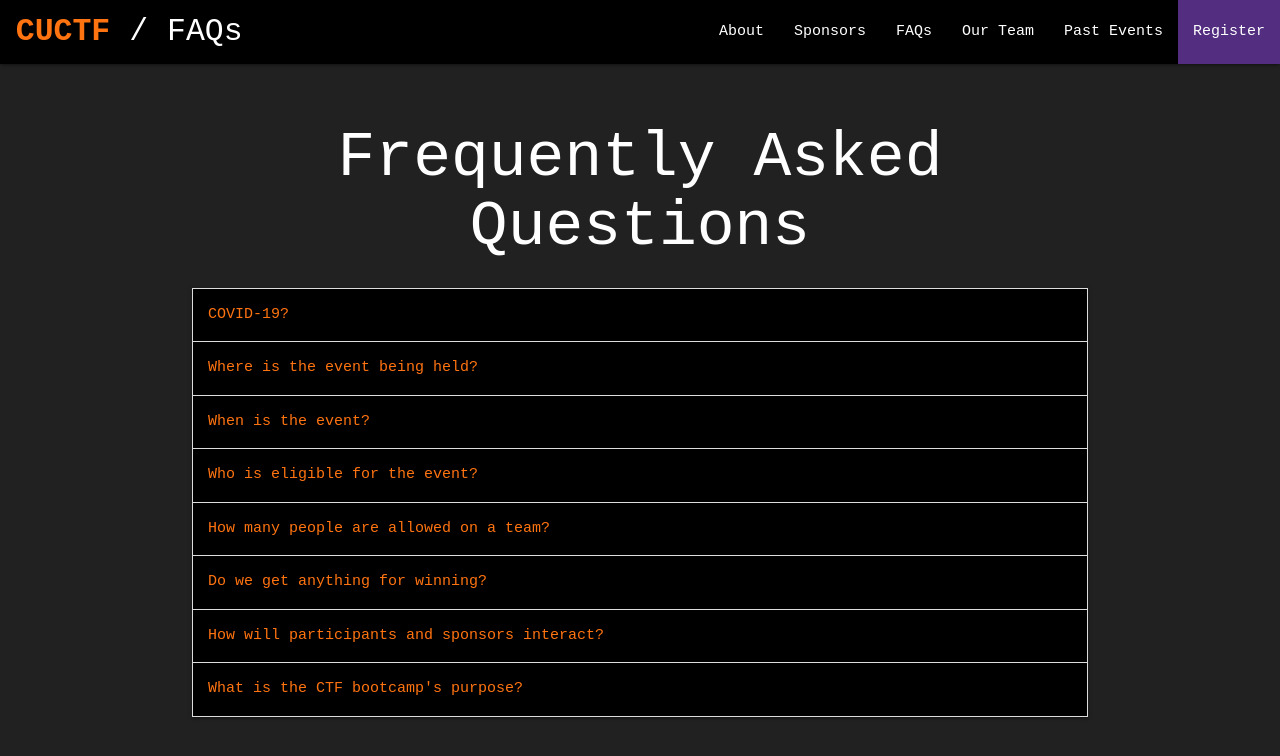
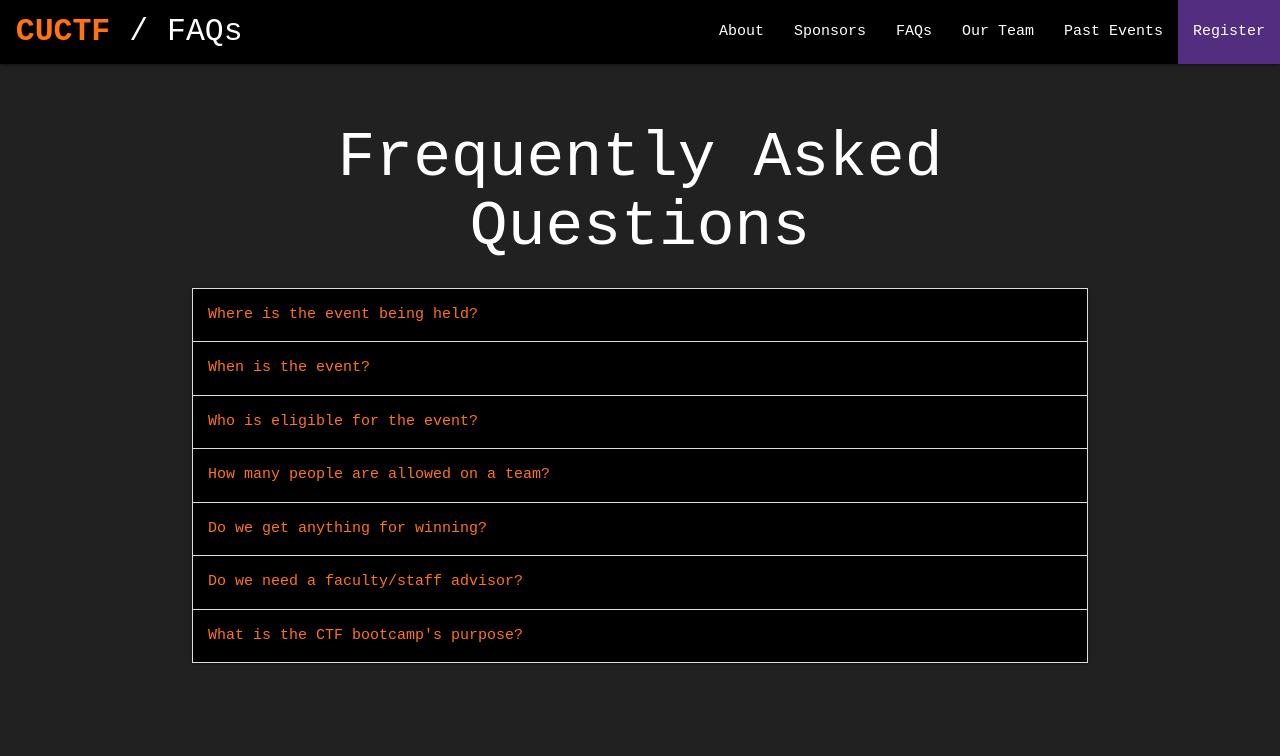
Before and after one commit to CUCyber/cuctf.io, a Jekyll site: the page built from faqs.html, in a window 1280 px wide. Shown: the top 756 px of the page. Built offline with Jekyll 4.4.1, drawn with Linux system fonts in a browser that asks for light colours; nearby versions of some CDN libraries; some web fonts are replaced.

Commit message:
Update the FAQ page to remove references to COVID restrictions. Re-included previous FAQ entries from CUCTF 2019

```diff
--- a/faqs.html
+++ b/faqs.html
@@ -6,40 +6,28 @@ title: FAQs
   <h1 class="text-accent-4 center">Frequently Asked Questions</h1>
   <ul class="collapsible black">
     <li>
-      <div class="collapsible-header black clemson-orange-text">COVID-19?</div>
-      <div class="collapsible-body">
-        <span class="card-title clem"><i class="material-icons">error_outline</i></span>
-        <p>As passionate as we are about cyber security, safety is our number one priority. We sincerely hoped that the situation around COVID-19 would improve enough to continue our event on Clemson University’s campus. However, based on local health experts and community leader recommendations, <strong>it has been determined that CUCTF 2020 will be a completely virtual event on October 3rd</strong>. We refuse to be set back from this announcement and will use this opportunity to:</p>
-        <ul class="browser-default">
-          <li>Allow more colleges and universities to participate by expanding our CTF infrastructure</li>
-          <li>Present opening and closing ceremonies via Zoom</li>
-          <li>Utilize Discord to answer questions, push notifications, and maintain a connection with participants</li>
-        </ul>
-      </div>
-    </li>
-    <li>
       <div class="collapsible-header black clemson-orange-text">Where is the event being held?</div>
-      <div class="collapsible-body"><span>CUCTF 2020 will be held online. More information on how to compete remotely will be announced closer to the competition start date.</span></div>
+      <div class="collapsible-body"><span>The even is being held at Clemson University's Watt Family Innovation Center. The address is <a rel="external noopener" href="https://goo.gl/maps/XZTw4u9Mu72V6P7s6" target="_blank">405 S Palmetto Blvd, Clemson, SC 29634</a>.</span></div>
     </li>
     <li>
       <div class="collapsible-header black clemson-orange-text">When is the event?</div>
-      <div class="collapsible-body"><span>CUCTF 2020 will start October 3rd, 2020 at 12:00pm EDT<br>CUCTF 2020 will end October 3rd, 2020 at 8:00pm EDT.</span></div>
+      <div class="collapsible-body"><span>The event date for CUCTF 2023 is still being decided.</span></div>
     </li>
     <li>
       <div class="collapsible-header black clemson-orange-text">Who is eligible for the event?</div>
-      <div class="collapsible-body"><span>Only university and college teams are eligible for CUCTF 2020.</span></div>
+      <div class="collapsible-body"><span>Only university and college teams are eligible for CUCTF 2023.</span></div>
     </li>
     <li>
       <div class="collapsible-header black clemson-orange-text">How many people are allowed on a team?</div>
-      <div class="collapsible-body"><span>Under normal conditions team size is limited to 4 students. However, because CUCTF 2020 is a remote event, team size will not be limited. Any number of students from the same school can join a team.</span></div>
+      <div class="collapsible-body"><span>You may have up to 4 members on a competing team and, optionally, up to 2 members for the CTF Bootcamp.</span></div>
     </li>
     <li>
       <div class="collapsible-header black clemson-orange-text">Do we get anything for winning?</div>
-      <div class="collapsible-body"><span>Yes! We'll announce the prizes and update this FAQ once we have more information on awards. In 2019, winners received trophies along with cash prizes.</span></div>
+      <div class="collapsible-body"><span>Yes! We'll announce the prizes and update this FAQ once we have more information on awards.</span></div>
     </li>
     <li>
-      <div class="collapsible-header black clemson-orange-text">How will participants and sponsors interact?</div>
-      <div class="collapsible-body"><span>One reason organizations sponsor CUCTF 2020 is to recruit talented individuals who have an interest in cyber security. When registering for the event, participants will have the option of submitting a resume. Sponsors with Bronze status and up will then have the ability to view these submitted resumes and contact applicants if interested. Sponsors with Silver status and up will have the option to host virtual Zoom lobbies to connect with participants.</span></div>
+      <div class="collapsible-header black clemson-orange-text">Do we need a faculty/staff advisor?</div>
+      <div class="collapsible-body"><span>An advisor is not necessary to participate in CUCTF but having an advisor attend the event is strongly encouraged. They will have the opportunity to participate in a few activities, including the CTF Bootcamp, during the competition.</span></div>
     </li>
     <li>
       <div class="collapsible-header black clemson-orange-text">What is the CTF bootcamp's purpose?</div>
```
